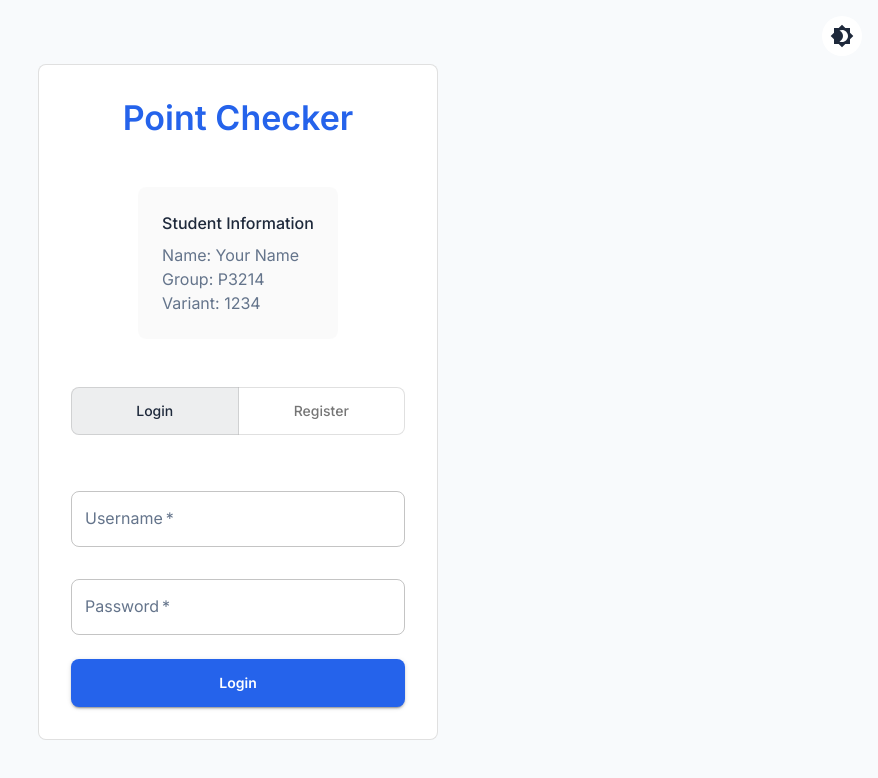
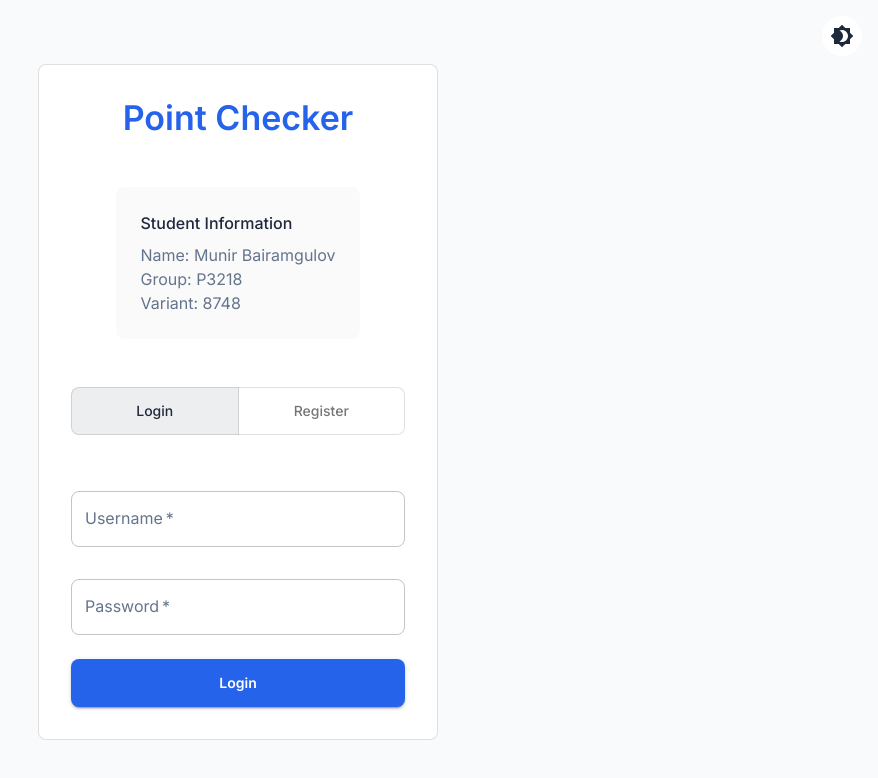
Before and after one commit to msuny-c/web-4-lab, a React (Vite) app in the folder web-4-frontend/: page / in a window 1280 px wide. Shown: the top 778 px of the page, without its empty margins (402-1280 px from the left). Built offline with nearby package versions, Linux system fonts and the light colour scheme.

Commit message:
feat: change student's name

```diff
--- a/web-4-frontend/src/pages/LoginPage.tsx
+++ b/web-4-frontend/src/pages/LoginPage.tsx
@@ -112,13 +112,13 @@ function LoginPage() {
               Student Information
             </Typography>
             <Typography variant={isMobile ? 'body2' : 'body1'} sx={{ color: 'text.secondary' }}>
-              Name: Your Name
+              Name: Munir Bairamgulov
             </Typography>
             <Typography variant={isMobile ? 'body2' : 'body1'} sx={{ color: 'text.secondary' }}>
-              Group: P3214
+              Group: P3218
             </Typography>
             <Typography variant={isMobile ? 'body2' : 'body1'} sx={{ color: 'text.secondary' }}>
-              Variant: 1234
+              Variant: 8748
             </Typography>
           </Box>
 
```
